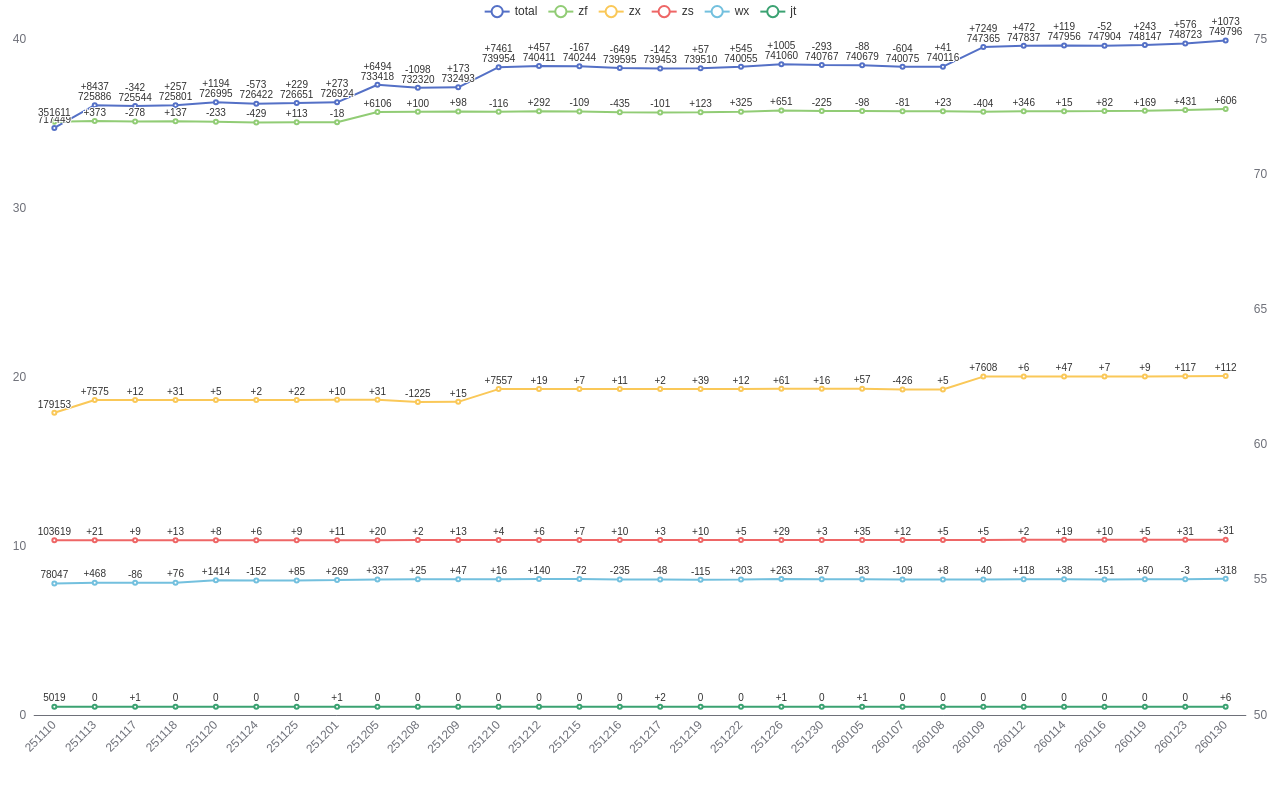
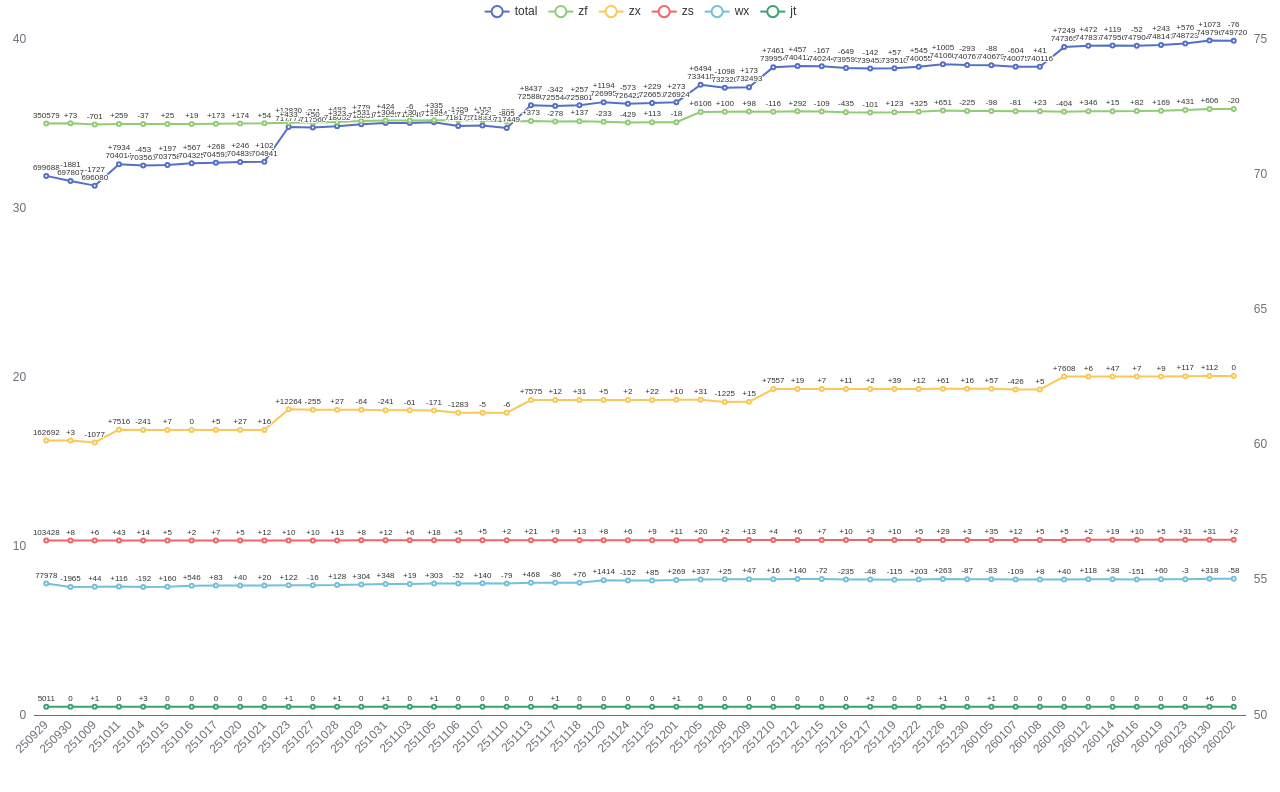
Before and after one commit to wyl-x/s, a plain HTML site: page index.html in a window 1280 px wide. Drawn offline with Linux system fonts and the light colour scheme.

Commit message:
Add new data entry and increase data slice size; adjust font size for labels

```diff
--- a/data.js
+++ b/data.js
@@ -881,5 +881,13 @@ const data = [
     wx: 80831,
     jt: 5031,
   },
+  {
+    date: "260202",
+    zf: 359054,
+    zx: 200897,
+    zs: 103965,
+    wx: 80773,
+    jt: 5031,
+  },
 
-].slice(-30);
+].slice(-50);
--- a/index.html
+++ b/index.html
@@ -89,7 +89,7 @@
     },
     label: {
       show: true,
-      fontSize: 10,
+      fontSize: 8,
       verticalAlign: "middle",
       formatter: (params) => {
         if (params.axisDimension === 'x') {
```
